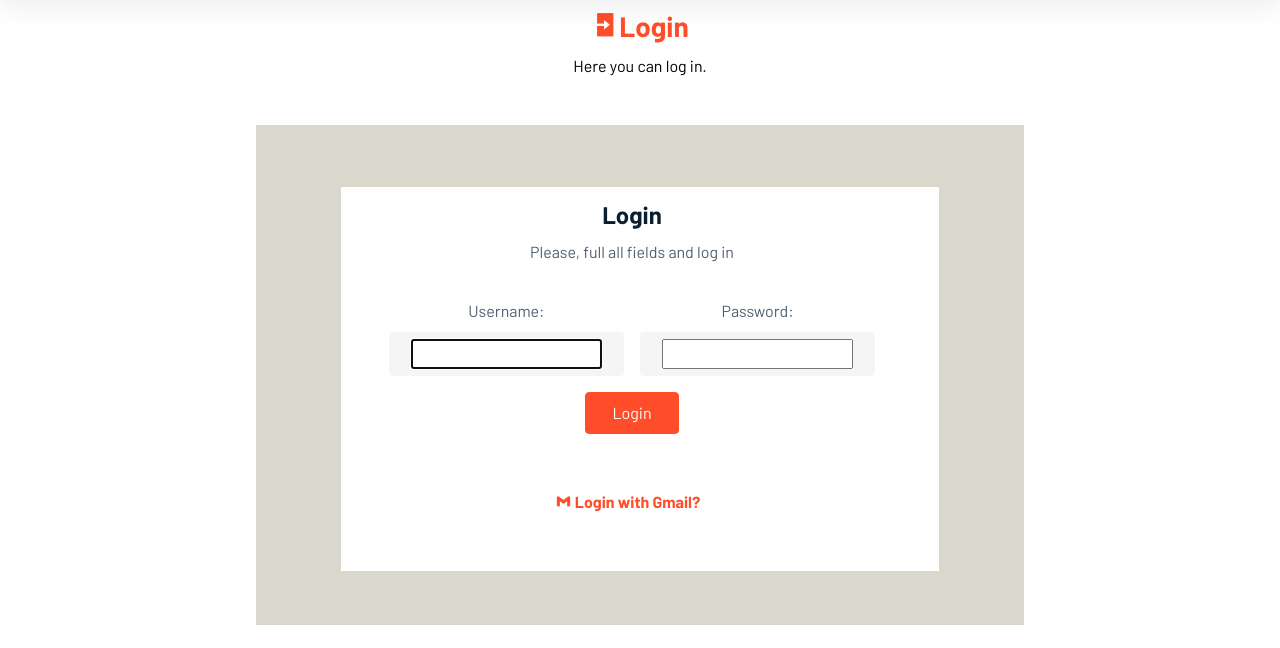
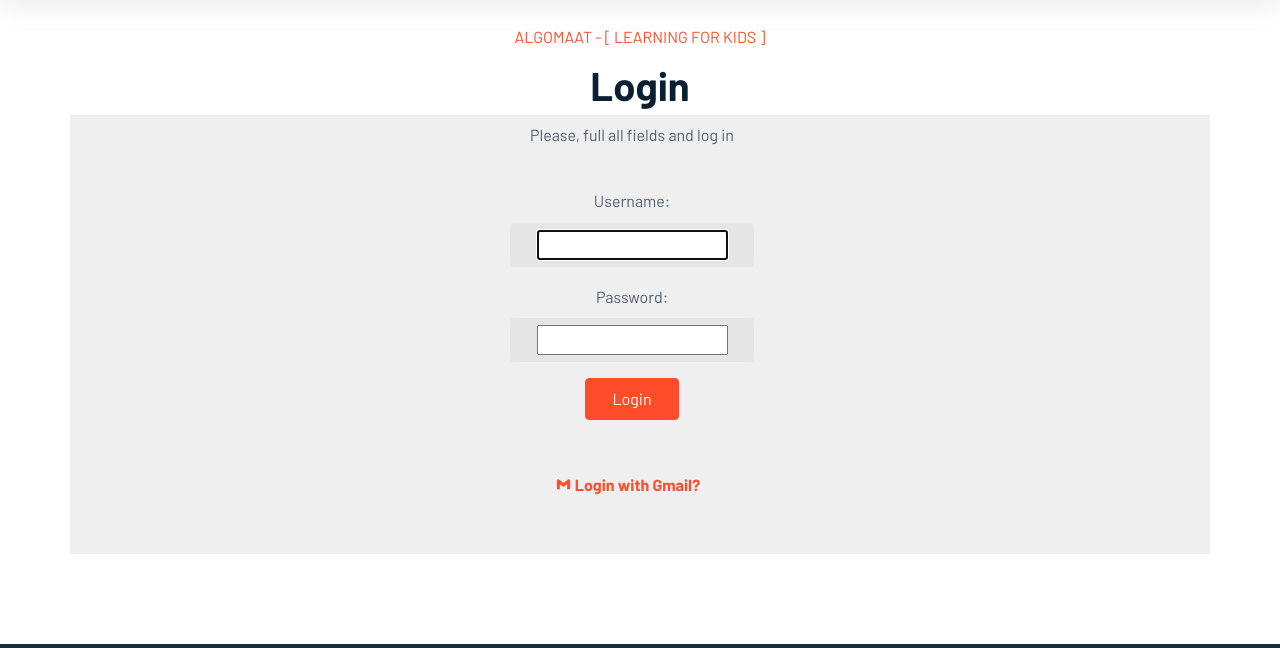
Before and after one commit to FokamFekam/ALGOMAAT, a Django app: page /registration/login/ in a window 1280 px wide. Shown: the part 116-764 px from the top of the page. Run offline with Django 5.2, Linux system fonts and the light colour scheme; some libraries are stand-ins or nearby versions; grey boxes are pictures that could not be loaded.

Commit message:
update login view

```diff
--- a/Algomaat/templates/contents/show_spaces.html
+++ b/Algomaat/templates/contents/show_spaces.html
@@ -2,7 +2,7 @@
 {% load static %}
 {% block scripts %}
 
- <script   src="{% static 'js/loadSpaceAndPUBLICATIOns.js' %}" type="text/javascript" ></script>
+ <script   src="{% static 'js/loadSpaceAndPUBLICATIONs.js' %}" type="text/javascript" ></script>
 
     <script>
     			var panier_show_spaces= {};
--- a/Algomaat/templates/registration/login.html
+++ b/Algomaat/templates/registration/login.html
@@ -3,36 +3,28 @@
 {% load socialaccount %}
 
 {% block content %}
-
-<div class=" container" style="height:auto;  padding:10px; margin-bottom:0px;">
+<div class="container-fluid">
+	<div class="row" style="height:auto;  margin-bottom:0px;">
 		        <div class="col-12">
 		            <div class="intro">
+                        <br/>
+		                <h6>ALGOMAAT - [ learning for kids ]</h6>
 
-                        <h3 style="color:var(--brand);" > <i class='bx bxs-log-in'></i>Login </h3>
+		                <h1> Login </h1>
 
-                       <p style="color:black;" class="mx-auto"> Here you can log in.</p>
 		            </div>
 		        </div>
+	 </div>
+	 <section  class="text-center" style=" margin-top:-30px;">
 
+        <div class="container" style="background-color:#efefef;  margin-bottom:50px;" >
+            <div  style=" padding-bottom:20px;" class="row g-4 ">
+				<div  class="col-lg-4 col-md-6 container">
 
-
-
-
- </div>
- <div id=""   class="container text-center" style="padding:10px; width:60%; height:500px;  margin-bottom:50px; background-color:#DAD7CD;" >
-
-
-
-
-
-
-            <!-- Register Form -->
-
-                           <div style=" width:80%; height:80%; margin:10%; margin-top:7%; background-color:#fff;" class="row text-center">
                     <form method="post" action="/registration/login/" enctype="multipart/form-data" class="p-lg-5 col-12 row g-3">
                         {% csrf_token %}
                         <div style="margin-top:-50px;">
-                                        <h4>Login</h4>
+                            <!-- <h4>Login</h4>  -->
                         <p>Please, full all fields and log in </p>
                         </div>
                             <input type="hidden" name="page_id" value="{{ page_id }}">
@@ -49,14 +41,15 @@
                         </div>
                             {% else %}
 
-		                              <div class="col-lg-6">
+                            <div class="container">
                                 <label for="" class="form-label">{{ field.label_tag }}</label>
                                 <div class="form-control">
                                     {{ field }}
                                 </div>
                             </div>
+                            <br/>
+                             {% endif %}
 
-		                       {% endif %}
                         {% endfor %}
 
                         <div class="col-12">
@@ -70,10 +63,13 @@
             </div>
 
 
-                            </div>
-          <!-- end Register Form -->
 
 
+                </div>
+
+            </div>
+        </div>
+	 </section>
 
 </div>
 
@@ -81,4 +77,6 @@
 
 
 
+
+
 {% endblock %}
```
Also changed, not shown: Algomaat/static/js/loadSpaceAndPUBLICATIONs.js (renamed from Algomaat/static/js/loadSpaceAndPUBLICATIOns.js, +5 -5 lines), db.sqlite3. Lines whose indentation alone changed are shown as unchanged.
